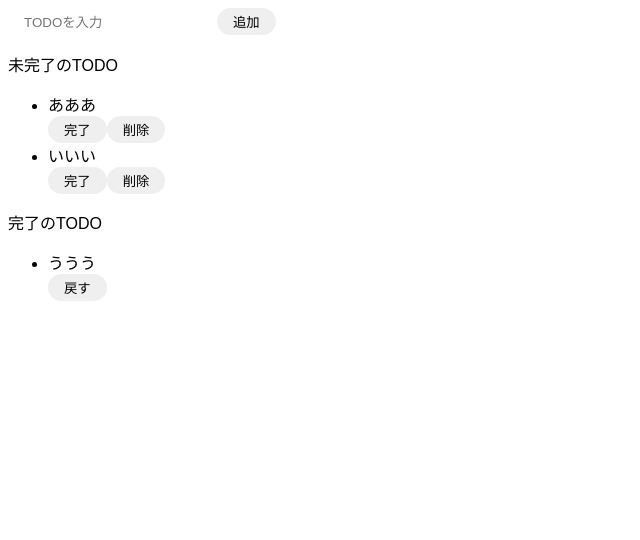
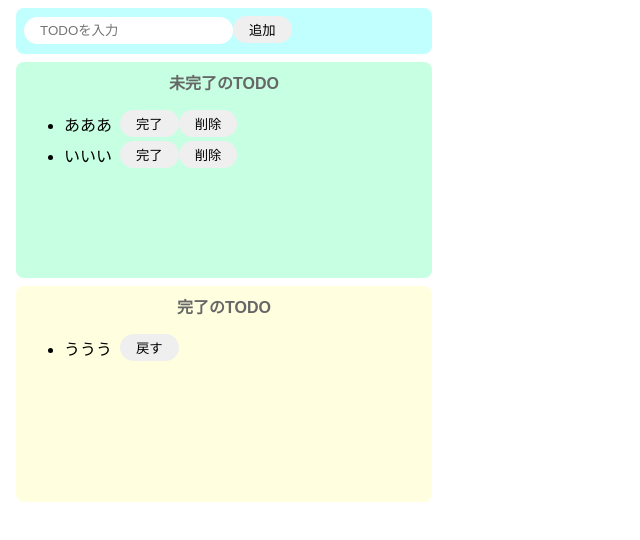
Before and after one commit to Onepiece2424/20220911_react_practice1, a React (Create React App) app: page / in a window 1280 px wide. Shown: the top 540 px of the page, without its empty margins (0-640 px from the left). Built offline with nearby package versions, Linux system fonts and the light colour scheme.

Commit message:
classNameの付与

```diff
--- a/src/App.jsx
+++ b/src/App.jsx
@@ -4,29 +4,29 @@
 export const App = () => {
   return (
     <>
-      <div>
+      <div className="input-area">
         <input placeholder="TODOを入力" />
         <button>追加</button>
       </div>
-      <div>
-        <p>未完了のTODO</p>
+      <div className="incomplete-area">
+        <p className="title">未完了のTODO</p>
         <ul>
-          <div>
+          <div className="list-row">
             <li>あああ</li>
             <button>完了</button>
             <button>削除</button>
           </div>
-          <div>
+          <div className="list-row">
             <li>いいい</li>
             <button>完了</button>
             <button>削除</button>
           </div>
         </ul>
       </div>
-      <div>
-        <p>完了のTODO</p>
+      <div className="complete-area">
+        <p className="title">完了のTODO</p>
         <ul>
-          <div>
+          <div className="list-row">
             <li>ううう</li>
             <button>戻す</button>
           </div>
```
